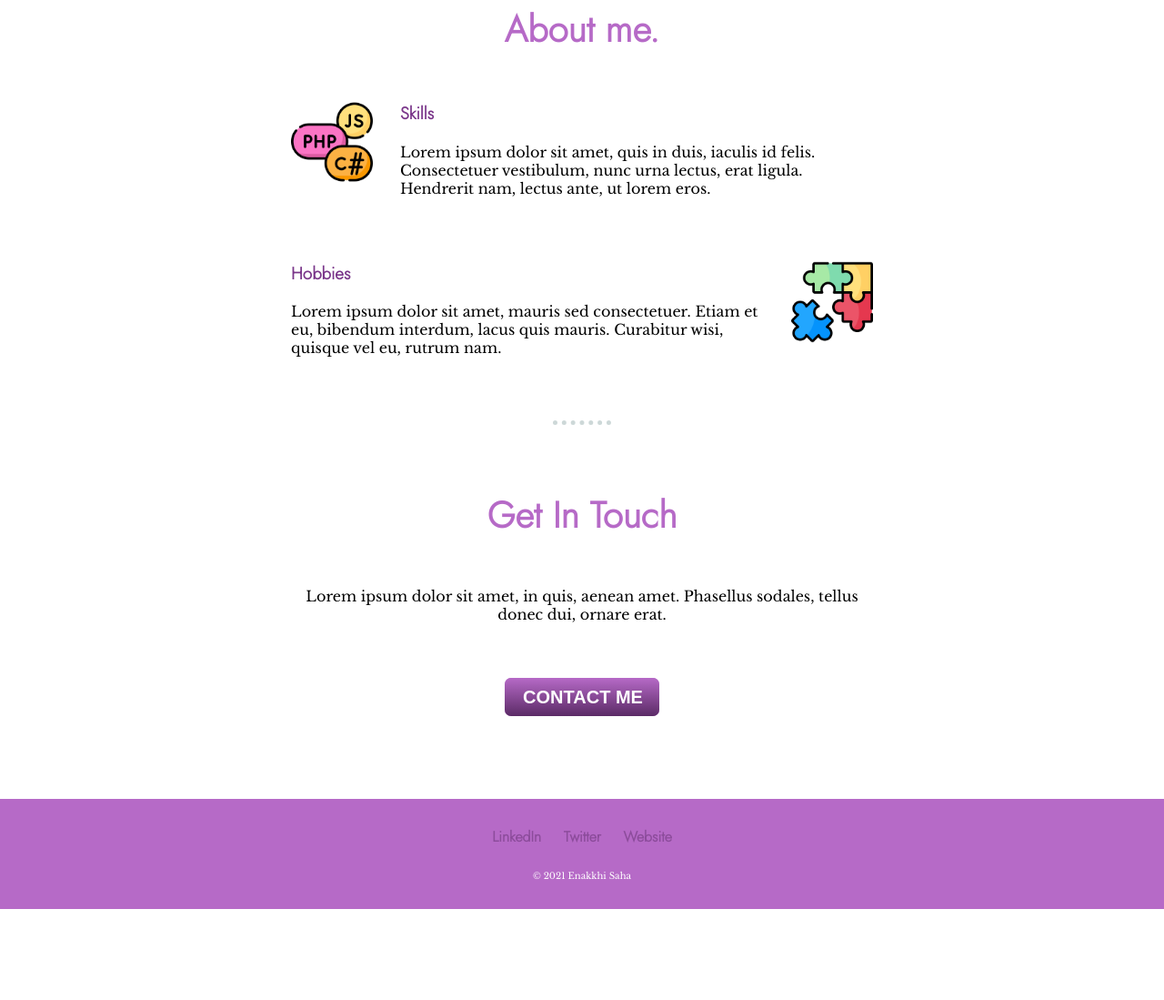
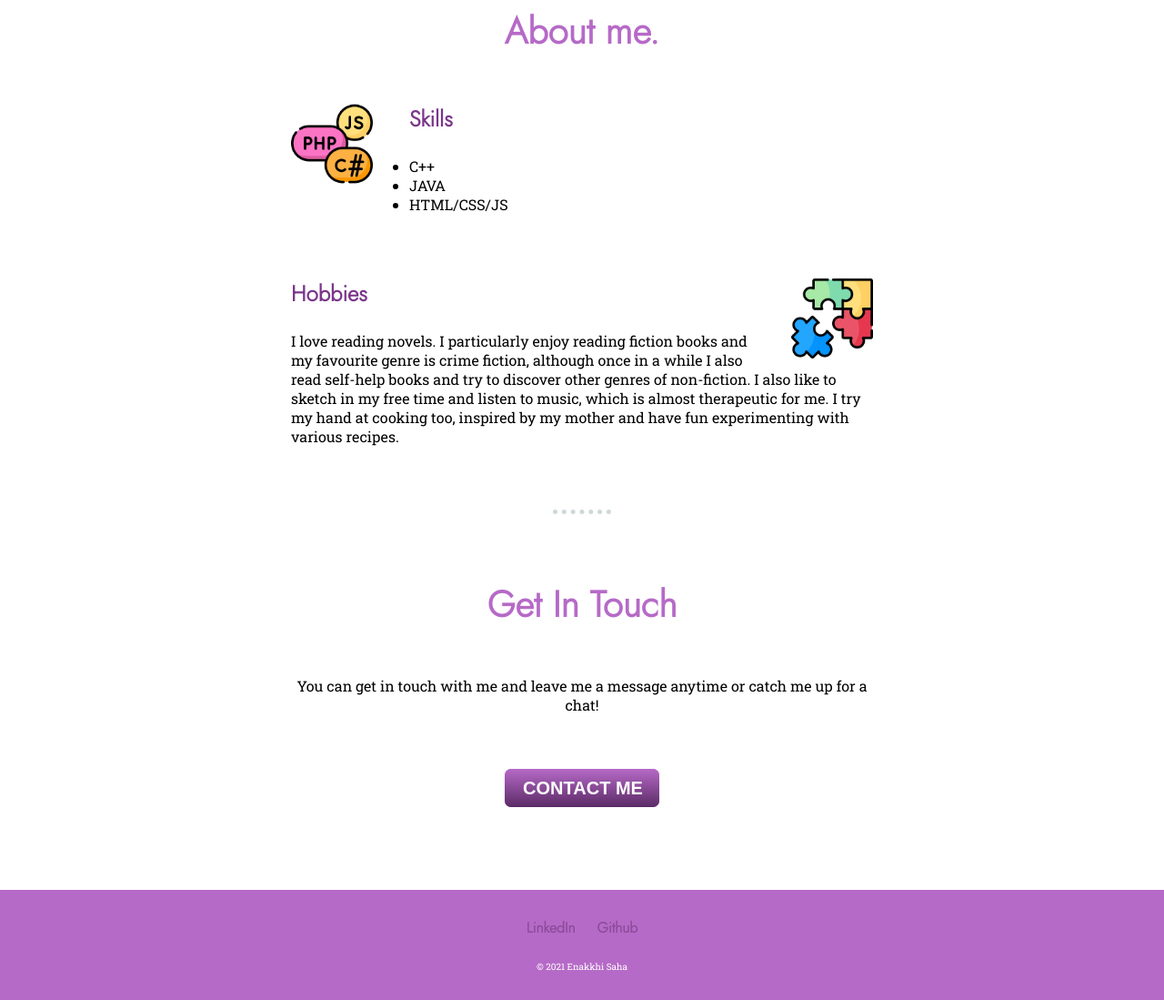
Before and after one commit to ena-04/Portfolio-website, a plain HTML site: page index.html in a window 1280 px wide. Shown: the part 1256-2355 px from the top of the page at 91% size. Before the commit the page ends 2255 px from the top, so only its background shows below. Drawn offline with nearby package versions, Linux system fonts and the light colour scheme.

Commit message:
added content

```diff
--- a/index.html
+++ b/index.html
@@ -10,7 +10,7 @@
     <link rel="preconnect" href="https://fonts.googleapis.com">
 <link rel="preconnect" href="https://fonts.gstatic.com" crossorigin>
 <link href="https://fonts.googleapis.com/css2?family=Jost:wght@300&family=Libre+Baskerville&family=Sacramento&display=swap" rel="stylesheet">
-</head>
+<link href="https://fonts.googleapis.com/css2?family=Roboto+Slab&display=swap" rel="stylesheet"></head>
 <body>
     <div class="top-container">
         <img class="top-cloud" src="images/cloud.png" alt="cloud-img">
@@ -31,27 +31,32 @@
           <div class="skill-row">
             <img class="skill-1" src="images/coding-language.png" alt="skill-img">
             <h3>Skills</h3>
-            <p>Lorem ipsum dolor sit amet, quis in duis, iaculis id felis. Consectetuer vestibulum, nunc urna lectus, erat ligula. Hendrerit nam, lectus ante, ut lorem eros.</p>
+            <ul>
+              <li>C++</li>
+              <li>JAVA</li>
+              <li>HTML/CSS/JS</li>
+            </ul>
           </div>
           <div class="skill-row">
             <img class="skill-2" src="images/puzzle.png" alt="hobby-img">
             <h3>Hobbies</h3>
-            <p>Lorem ipsum dolor sit amet, mauris sed consectetuer. Etiam et eu, bibendum interdum, lacus quis mauris. Curabitur wisi, quisque vel eu, rutrum nam.</p>
+            <p>I love reading novels. I particularly enjoy reading fiction books and my favourite genre is crime fiction, although once in a while I also read self-help books and try to discover other genres of non-fiction. I also like to sketch in my free time and listen to music, which is almost therapeutic for me. I try my hand at cooking too, inspired by my mother and have fun experimenting with various recipes.
+
+          </p>
           </div>
         </div>
         <hr>
         <div class="contact-me">
           <h2>Get In Touch</h2>
-          <p class="contact-msg">Lorem ipsum dolor sit amet, in quis, aenean amet. Phasellus sodales, tellus donec dui, ornare erat.</p>
-          <a class="btn" href="mailto:name@email.com">CONTACT ME</a>
+          <p class="contact-msg">You can get in touch with me and leave me a message anytime or catch me up for a chat! </p>
+          <a class="btn" href="mailto:sahaenakkhi@gmail.com">CONTACT ME</a>
         </div>
       </div>
 
 
       <div class="bottom-container">
-        <a class="footer-link" href="https://www.linkedin.com/">LinkedIn</a>
-        <a class="footer-link" href="https://twitter.com/">Twitter</a>
-        <a class="footer-link" href="https://www.appbrewery.co/">Website</a>
+        <a class="footer-link" target="_blank" href="https://www.linkedin.com/in/enakkhi-saha-003063225">LinkedIn</a>
+        <a class="footer-link" target="_blank" href="https://github.com/ena-04">Github</a>
         <p class="copyright">© 2021 Enakkhi Saha</p>
       </div>
 
--- a/styles.css
+++ b/styles.css
@@ -1,8 +1,8 @@
 body{
     margin: 0;
     text-align: center;
-    font-family: 'Libre Baskerville', serif;
-
+    font-family: 'Roboto Slab', serif;
+    font-size: 1rem;
 }
 h1{
     margin: 50px auto 0 auto;
@@ -19,6 +19,7 @@ h2{
 h3{
     font-family: 'Jost', sans-serif;
     color: #7a368a;
+    font-size: 1.5rem;
 }
 
 .top-container  {
@@ -64,7 +65,8 @@ hr{
     height: 90px;
     width: 90px;
     float: left;
-    margin-right: 30px;
+    margin-right: 40px;
+    margin-bottom: 50px;
 }
 .skill-2{
     height: 90px;
```
